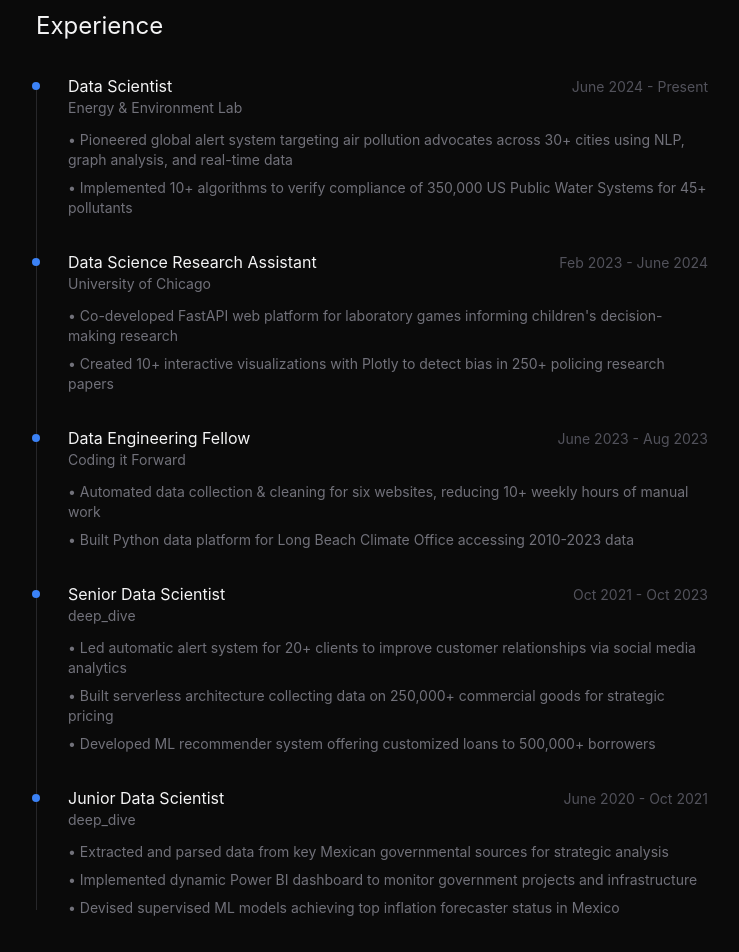
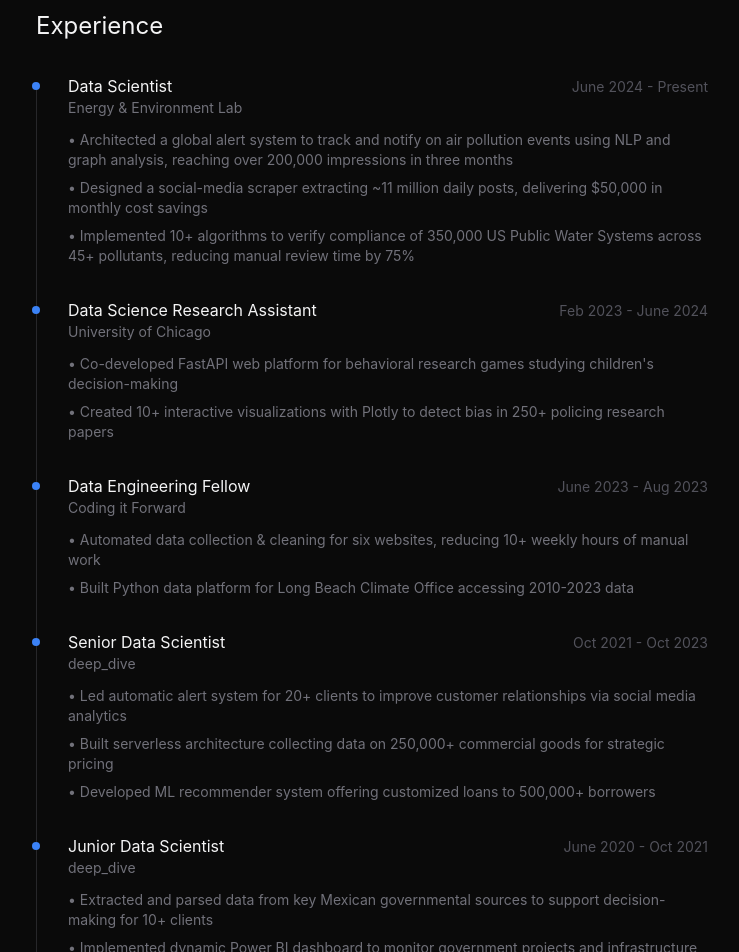
Before and after one commit to FedericoDM/federicodm.github.io, a Next.js app: page / in a window 1280 px wide. Shown: the part 840-1792 px from the top of the page, without its empty margins (244-983 px from the left). Built offline with nearby package versions, Linux system fonts and the light colour scheme.

Commit message:
Editing and rewording bullets

```diff
--- a/app/page.tsx
+++ b/app/page.tsx
@@ -83,8 +83,9 @@
 <span className="text-sm text-zinc-600">June 2024 - Present</span>
 </div>
 <ul className="space-y-2 text-sm text-zinc-500">
-<li>• Pioneered global alert system targeting air pollution advocates across 30+ cities using NLP, graph analysis, and real-time data</li>
-<li>• Implemented 10+ algorithms to verify compliance of 350,000 US Public Water Systems for 45+ pollutants</li>
+<li>• Architected a global alert system to track and notify on air pollution events using NLP and graph analysis, reaching over 200,000 impressions in three months</li>
+<li>• Designed a social-media scraper extracting ~11 million daily posts, delivering $50,000 in monthly cost savings</li>
+<li>• Implemented 10+ algorithms to verify compliance of 350,000 US Public Water Systems across 45+ pollutants, reducing manual review time by 75%</li>
 </ul>
 </div>
 
@@ -98,7 +99,7 @@
 <span className="text-sm text-zinc-600">Feb 2023 - June 2024</span>
 </div>
 <ul className="space-y-2 text-sm text-zinc-500">
-<li>• Co-developed FastAPI web platform for laboratory games informing children's decision-making research</li>
+<li>• Co-developed FastAPI web platform for behavioral research games studying children's decision-making</li>
 <li>• Created 10+ interactive visualizations with Plotly to detect bias in 250+ policing research papers</li>
 </ul>
 </div>
@@ -144,9 +145,9 @@
 <span className="text-sm text-zinc-600">June 2020 - Oct 2021</span>
 </div>
 <ul className="space-y-2 text-sm text-zinc-500">
-<li>• Extracted and parsed data from key Mexican governmental sources for strategic analysis</li>
-<li>• Implemented dynamic Power BI dashboard to monitor government projects and infrastructure</li>
-<li>• Devised supervised ML models achieving top inflation forecaster status in Mexico</li>
+<li>• Extracted and parsed data from key Mexican governmental sources to support decision-making for 10+ clients</li>
+<li>• Implemented dynamic Power BI dashboard to monitor government projects and infrastructure, proactively flagging 50+ potential risks</li>
+<li>• Devised supervised ML models achieving top inflation forecaster status in Mexico with an RMSE of 2%</li>
 </ul>
 </div>
 </div>
```
